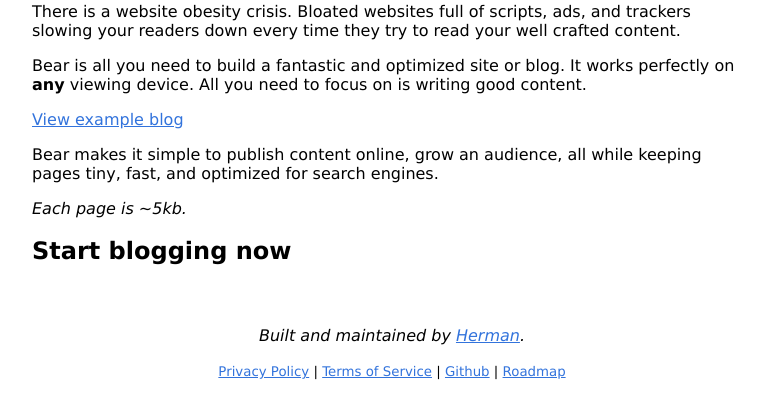
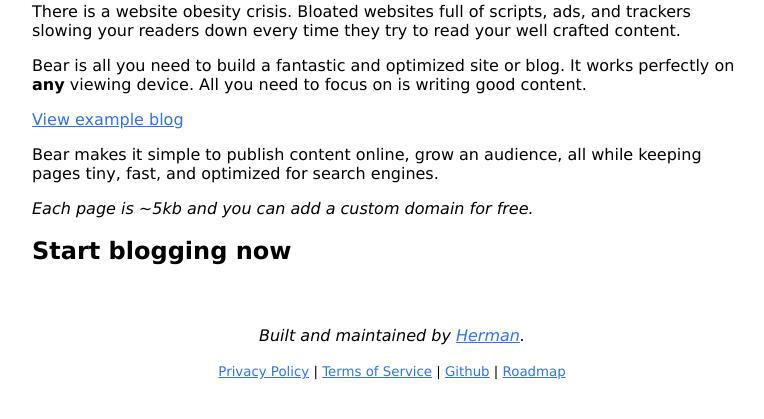
Before and after one commit to HermanMartinus/bearblog, a Django app: template templates/landing.html in a window 1280 px wide. Shown: the part 222-641 px from the top of the page, without its empty margins (248-1012 px from the left). Run offline with Django 3.2, Linux system fonts and the light colour scheme; the template is opened without the code that fills it, so the values that code supplies are empty.

Commit message:
Copy update

```diff
--- a/templates/landing.html
+++ b/templates/landing.html
@@ -27,7 +27,9 @@
     Bear makes it simple to publish content online, grow an audience,
     all while keeping pages tiny, fast, and optimized for search engines.
 </p>
-<p><i>Each page is ~5kb.</i><p>
+<p>
+    <i>Each page is ~5kb and you can add a custom domain for free.</i>
+</p>
 <h2>
     Start blogging now
 </h2>
```
Lines whose indentation alone changed are shown as unchanged.
